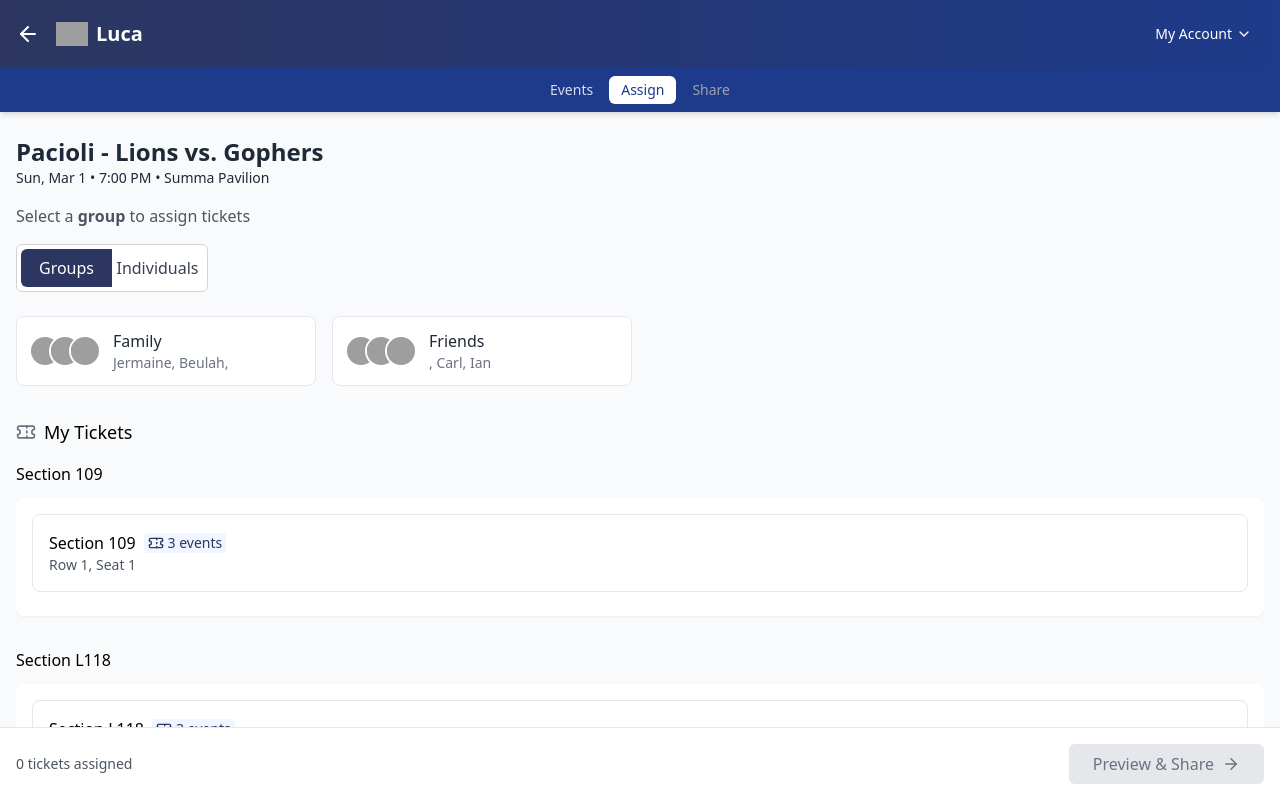
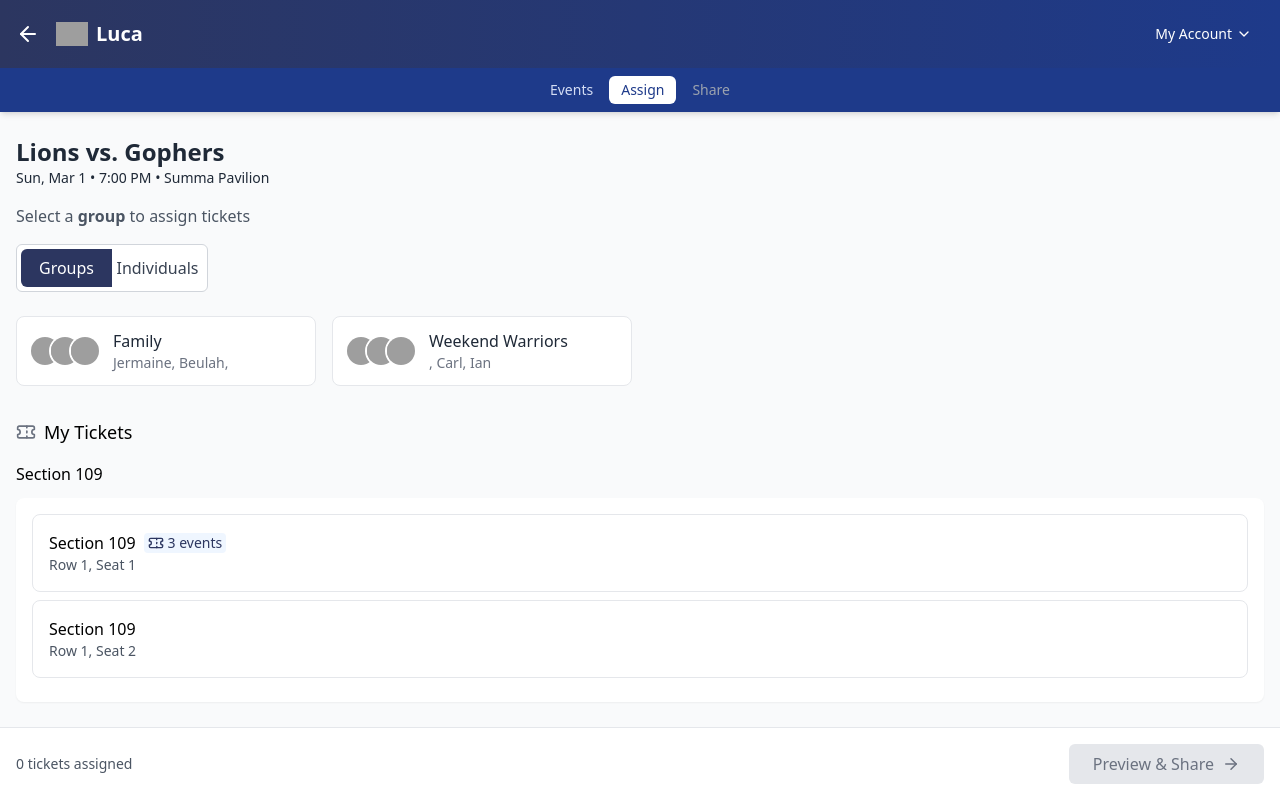
Before and after one commit to carlagromero/buddy-share, a React (Vite) app: page /tickets/1 in a window 1280 px wide. Shown: the top 798 px of the page. Built offline with nearby package versions, Linux system fonts and the light colour scheme; grey boxes are pictures that could not be loaded.

Commit message:
fix: minor issues

```diff
--- a/src/components/TicketItem.tsx
+++ b/src/components/TicketItem.tsx
@@ -67,7 +67,7 @@ const TicketItem: React.FC<TicketItemProps> = ({
               </button>
             )}
             <img
-              src={buddy.avatar || getAvatarSrc(buddy.name || '')}
+              src={buddy.avatar || getAvatarSrc(buddy.name)}
               alt={buddy.name}
               className="w-8 h-8 rounded-full mr-2"
             />
@@ -107,14 +107,16 @@ const TicketItem: React.FC<TicketItemProps> = ({
               />
             </svg>
           </div>
-          <span>Transfer entire season tickets</span>
+          <span>Send tickets for all events with this seat</span>
         </label>
       )}
 
       {!isEditable && isComboBoxSelected && (
-        <div className="mt-2 flex items-center gap-2 text-primary text-sm">
-          <AlertTriangle size={16} />{" "}
-          <span>You’re about to transfer all season tickets</span>
+        <div className="mt-2 flex items-center gap-1 text-primary text-sm">
+          <AlertTriangle size={14} />{" "}
+          <span className="text-xs">
+            You’re about to send tickets for all events with this seat
+          </span>
         </div>
       )}
     </div>
--- a/src/data/mockData.ts
+++ b/src/data/mockData.ts
@@ -1,11 +1,11 @@
-import { faker } from '@faker-js/faker';
+import { faker } from "@faker-js/faker";
 
 import { Event, Ticket, Buddy, Group } from "../types";
 
 export const mockEvents: Event[] = [
   {
     id: "1",
-    team: "Pacioli - Lions",
+    team: "Lions",
     opponent: "Gophers",
     date: "2026-3-1",
     time: "7:00 PM",
@@ -15,7 +15,7 @@ export const mockEvents: Event[] = [
   },
   {
     id: "2",
-    team: "Pacioli - Lions",
+    team: "Lions",
     opponent: "Tigers",
     date: "2026-3-4",
     time: "7:30 PM",
@@ -25,7 +25,7 @@ export const mockEvents: Event[] = [
   },
   {
     id: "3",
-    team: "Pacioli - Lions",
+    team: "Lions",
     opponent: "Zebras",
     date: "2026-3-7",
     time: "8:00 PM",
@@ -49,6 +49,14 @@ export const mockTickets: Ticket[] = [
   {
     id: "102",
     eventId: "1",
+    section: "109",
+    row: "1",
+    seat: "2",
+    isCombo: false,
+  },
+  {
+    id: "103",
+    eventId: "1",
     section: "L118",
     row: "11",
     seat: "5",
@@ -56,7 +64,7 @@ export const mockTickets: Ticket[] = [
     comboSize: 3,
   },
   {
-    id: "103",
+    id: "104",
     eventId: "1",
     section: "L118",
     row: "11",
@@ -65,7 +73,7 @@ export const mockTickets: Ticket[] = [
     comboSize: 3,
   },
   {
-    id: "104",
+    id: "105",
     eventId: "1",
     section: "L118",
     row: "11",
@@ -131,71 +139,71 @@ export const mockTickets: Ticket[] = [
 
 export const mockBuddies: Buddy[] = [
   {
-    id: '1',
-    name: faker.person.firstName('male'),
-    phone: faker.phone.number({ style: 'national' }),
+    id: "1",
+    name: faker.person.firstName("male"),
+    phone: faker.phone.number({ style: "national" }),
     avatar: "https://randomuser.me/api/portraits/men/32.jpg",
     isActive: true,
   },
   {
     id: "2",
-    name: faker.person.firstName('female'),
-    phone: faker.phone.number({ style: 'national' }),
+    name: faker.person.firstName("female"),
+    phone: faker.phone.number({ style: "national" }),
     avatar: "https://randomuser.me/api/portraits/women/44.jpg",
     isActive: true,
   },
   {
     id: "3",
     // name: faker.person.firstName('male'),
-    phone: faker.phone.number({ style: 'national' }),
+    phone: faker.phone.number({ style: "national" }),
     avatar: "",
     isActive: true,
   },
   {
     id: "4",
-    name: faker.person.firstName('female'),
-    phone: faker.phone.number({ style: 'national' }),
+    name: faker.person.firstName("female"),
+    phone: faker.phone.number({ style: "national" }),
     avatar: "https://randomuser.me/api/portraits/women/23.jpg",
     isActive: false,
   },
   {
     id: "5",
     // name: faker.person.firstName('male'),
-    phone: faker.phone.number({ style: 'national' }),
+    phone: faker.phone.number({ style: "national" }),
     avatar: "",
     isActive: true,
   },
   {
     id: "6",
-    name: faker.person.firstName('male'),
-    phone: faker.phone.number({ style: 'national' }),
+    name: faker.person.firstName("male"),
+    phone: faker.phone.number({ style: "national" }),
     avatar: "https://randomuser.me/api/portraits/men/39.jpg",
     isActive: true,
   },
   {
     id: "7",
-    name: faker.person.firstName('male'),
-    phone: faker.phone.number({ style: 'national' }),
+    name: faker.person.firstName("male"),
+    phone: faker.phone.number({ style: "national" }),
     avatar: "https://randomuser.me/api/portraits/men/60.jpg",
     isActive: true,
   },
   {
     id: "8",
     // name: faker.person.firstName('male'),
-    phone: faker.phone.number({ style: 'national' }),
+    phone: faker.phone.number({ style: "national" }),
     avatar: "",
     isActive: true,
   },
   {
     id: "9",
-    name: faker.person.firstName('female'),
-    phone: faker.phone.number({ style: 'national' }),
+    name: faker.person.firstName("female"),
+    phone: faker.phone.number({ style: "national" }),
     avatar: "https://randomuser.me/api/portraits/women/1.jpg",
     isActive: true,
   },
   {
     id: "10",
-    phone: faker.phone.number({ style: 'national' }),
+    phone: faker.phone.number({ style: "national" }),
     avatar: "",
     isActive: false,
   },
@@ -209,7 +217,7 @@ export const mockGroups: Group[] = [
   },
   {
     id: "2",
-    name: "Friends",
+    name: "Weekend Warriors",
     buddies: ["5", "6", "7"],
   },
 ];
--- a/src/pages/TicketSelectionView.tsx
+++ b/src/pages/TicketSelectionView.tsx
@@ -232,7 +232,7 @@ const TicketSelectionView: React.FC = () => {
 
                     {isGroupAssigned && (
                       <CheckCircle
-                        className="absolute top-2 right-2 text-blue-500"
+                        className="absolute top-2 right-2 text-blue-800"
                         size={18}
                       />
                     )}
@@ -282,9 +282,7 @@ const TicketSelectionView: React.FC = () => {
                           {assignedTicket.seat}
                         </p>
                       ) : (
-                        <p className="text-sm text-gray-500">
-                          {buddy.phone}
-                        </p>
+                        <p className="text-sm text-gray-500">{buddy.phone}</p>
                       )}
                     </div>
                   </button>
--- a/src/utils/helpers.ts
+++ b/src/utils/helpers.ts
@@ -1,7 +1,7 @@
-export function getAvatarSrc(name: string): string {
+export function getAvatarSrc(name?: string): string {
   const baseUrl = "https://ui-avatars.com/api/";
   const params = new URLSearchParams({
-    name,
+    name: name ?? "Unknown",
     background: "2c3660",
     color: "ffffff",
     bold: "true",
```
